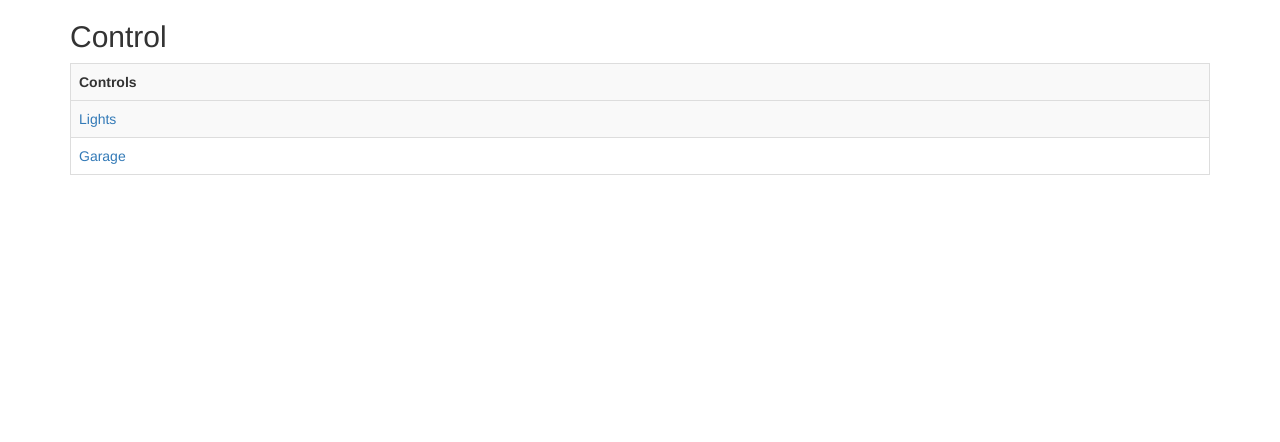
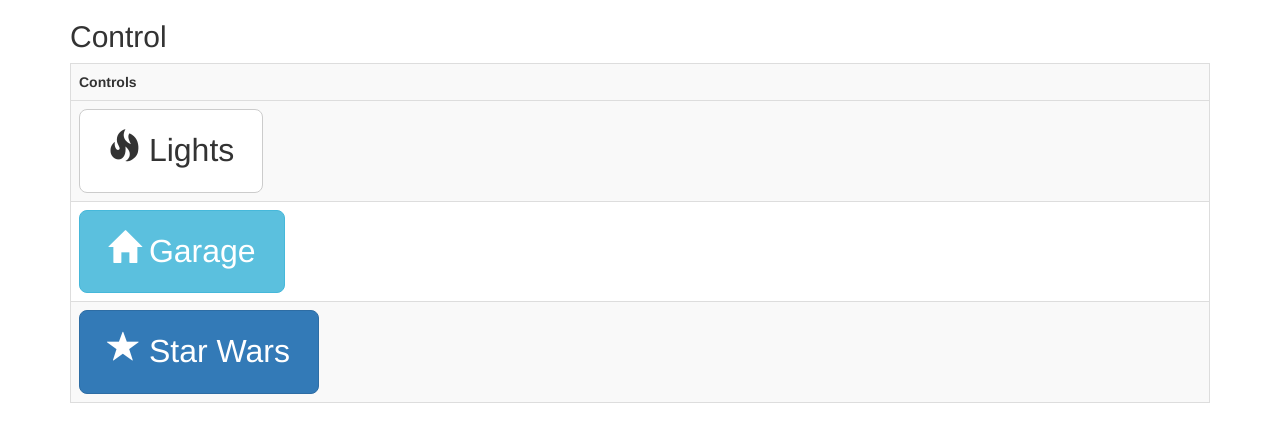
Before and after one commit to vacationjunkmail/GarageSites, a Python web app: template relay/templates/index.html in a window 1280 px wide. Shown: the top 442 px of the page. Run offline with Jinja, Linux system fonts and the light colour scheme; the template is opened without the code that fills it, so the values that code supplies are empty; some libraries are stand-ins or nearby versions.

Commit message:
Changed button links

```diff
--- a/relay/templates/garage.html
+++ b/relay/templates/garage.html
@@ -44,7 +44,7 @@
    <br />
    <div class="container">
       <div id="message"></div>
-      <table class="table table-bordered">
+      <table class="table table-bordered table-responsive">
 	 <tr>
 	    <td colspan="2" class="text-center">
 	       <h1>Open {{ title }} Door</h1>
@@ -65,8 +65,8 @@
 	    </td>
 	 </tr>
 	 <tr>
-	    <td><a href="" id="left_door"><img src="/static/images/close_garage.png" id="left_door_image" ></a></td>
-	    <td><a href="" id="right_door"><img src="/static/images/close_garage.png" id="right_door_image" ></a></td>
+	    <td><a href="" id="left_door"><img src="/static/images/close_garage.png" id="left_door_image" class="img-responsive"></a></td>
+	    <td><a href="" id="right_door"><img src="/static/images/close_garage.png" id="right_door_image" class="img-responsive" ></a></td>
 	 </tr>
 	 <tr>
 	    <td>
--- a/relay/templates/index.html
+++ b/relay/templates/index.html
@@ -36,6 +36,7 @@
    </head>
 
    <body>
+      <!-- https://www.w3schools.com/bootstrap/bootstrap_buttons.asp -->
       <div class="container">
          <h2>Control</h2>
          <table class="table table-striped table-bordered">
@@ -44,10 +45,22 @@
             </tr>
             <tr>
             <tr>
-               <td><a href="/lights/">Lights</a></td>
+               <td>
+                  <a href="/lights/" class="btn btn-default btn_on btn-xlg" id="forgot"><span class="glyphicon glyphicon-fire" aria-hidden="true"></span> Lights</a>
+                  <!--<a href="/lights/">Lights</a>-->
+               </td>
             </tr>
             <tr>
-               <td><a href="/garage/">Garage</a></td>
+               <td>
+                  <a href="/garage/" class="btn btn-info btn_on btn-xlg" id="forgot"><span class="glyphicon glyphicon-home" aria-hidden="true"></span> Garage</a>
+                  <!--<a href="/garage/">Garage</a>-->
+               </td>
+            </tr>
+            <tr>
+               <td>
+                  <a href="/starwars/" class="btn btn-primary btn_on btn-xlg" id="forgot"><span class="glyphicon glyphicon-star" aria-hidden="true"></span> Star Wars</a>
+                  <!--<a href="/starwars/">Star Wars</a>-->
+               </td>
             </tr>
          </table>
       </div>
```
